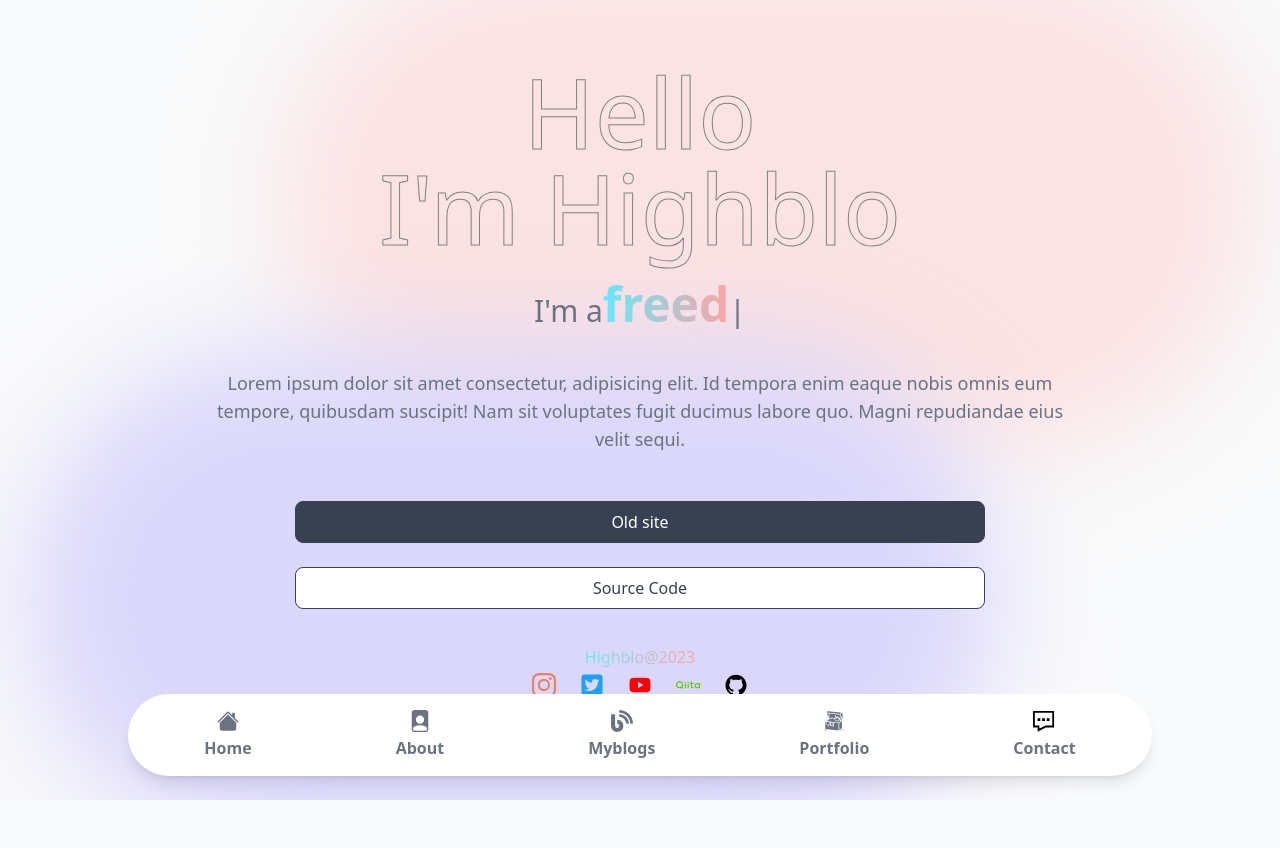
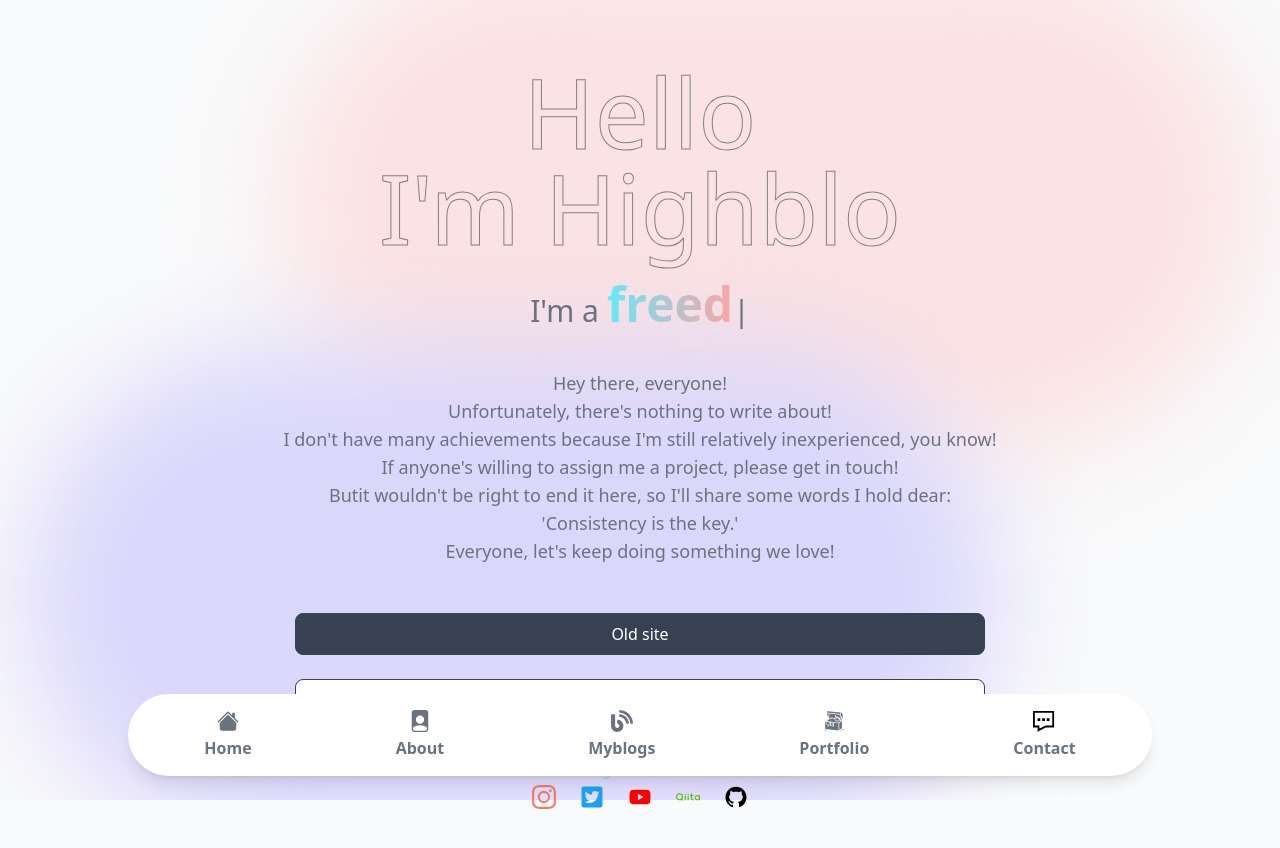
Before and after one commit to Highblo/Highblo-Next, a Next.js app: page / in a window 1280 px wide. Shown: the top 848 px of the page. Built offline with nearby package versions, Linux system fonts and the light colour scheme.

Commit message:
introduction

```diff
--- a/src/pages/index.jsx
+++ b/src/pages/index.jsx
@@ -49,7 +49,7 @@ const Home = () => {
           after="opacity-100 translate-x-0"
         >
           <h2 className="text-2xl sm:text-3xl">
-            I&apos;m a
+            I&apos;m a{" "}
             <span
               className="text-gradient text-3xl font-bold sm:text-4xl md:text-5xl"
               ref={el}
@@ -64,10 +64,21 @@ const Home = () => {
           after="opacity-100 translate-x-0"
         >
           <p className="mb-8 md:mb-12 md:text-lg">
-            Lorem ipsum dolor sit amet consectetur, adipisicing elit. Id tempora
-            enim eaque nobis omnis eum tempore, quibusdam suscipit! Nam sit
-            voluptates fugit ducimus labore quo. Magni repudiandae eius velit
-            sequi.
+            Hey there, everyone!
+            <br />
+            Unfortunately, there's nothing to write about!
+            <br />
+            I don't have many achievements because I'm still relatively
+            inexperienced, you know!
+            <br />
+            If anyone's willing to assign me a project, please get in touch!
+            <br />
+            Butit wouldn't be right to end it here, so I'll share some words I
+            hold dear:
+            <br />
+            'Consistency is the key.'
+            <br />
+            Everyone, let's keep doing something we love!
           </p>
         </ScrollAnimation>
         <div className="space-y-6 md:w-[80%] md:mx-auto">
```
